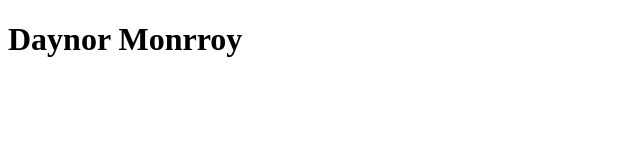
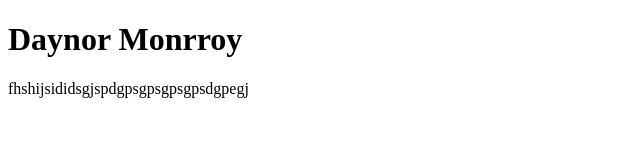
Before and after one commit to daynor25/WEB-CLASE1-, a plain HTML site: page index.html in a window 1280 px wide. Shown: the whole page, without its empty margins (0-640 px from the left). Drawn offline with Linux system fonts and the light colour scheme.

Commit message:
SE INTRODUJO UN PARRAFO

```diff
--- a/index.html
+++ b/index.html
@@ -7,5 +7,6 @@
 </head>
 <body>
     <h1>Daynor Monrroy</h1>
+    <p>fhshijsididsgjspdgpsgpsgpsgpsdgpegj</p>
 </body>
 </html>
```
